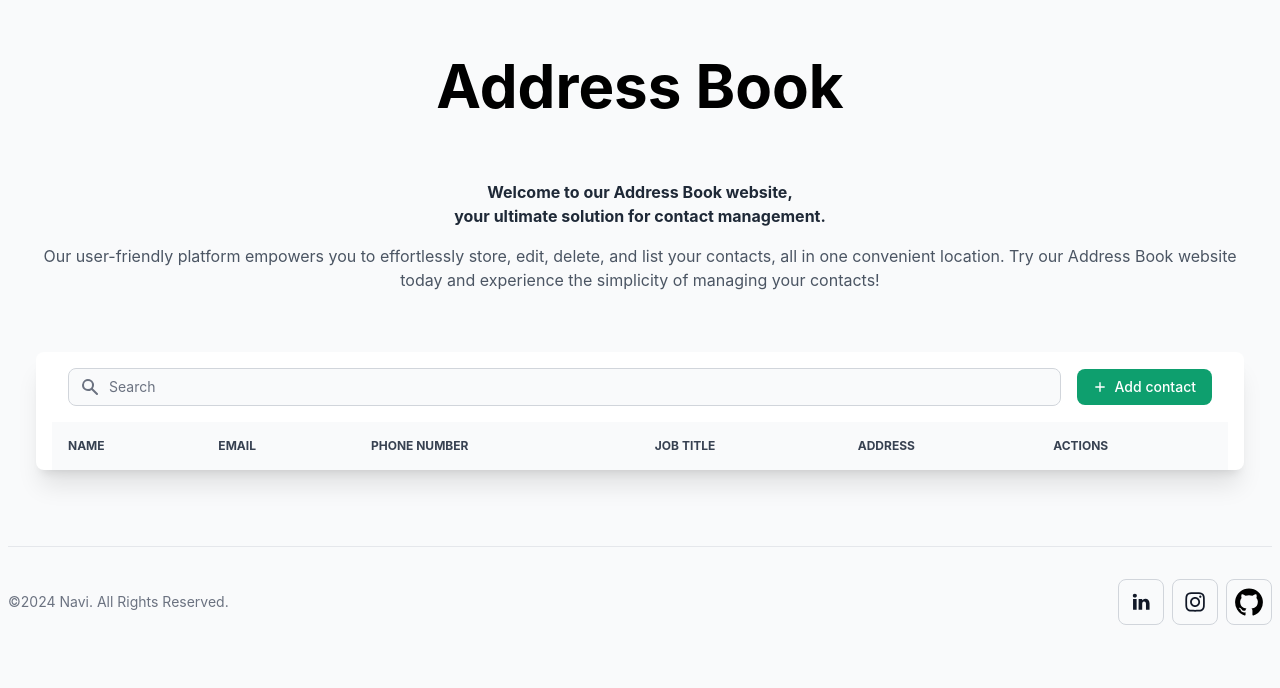
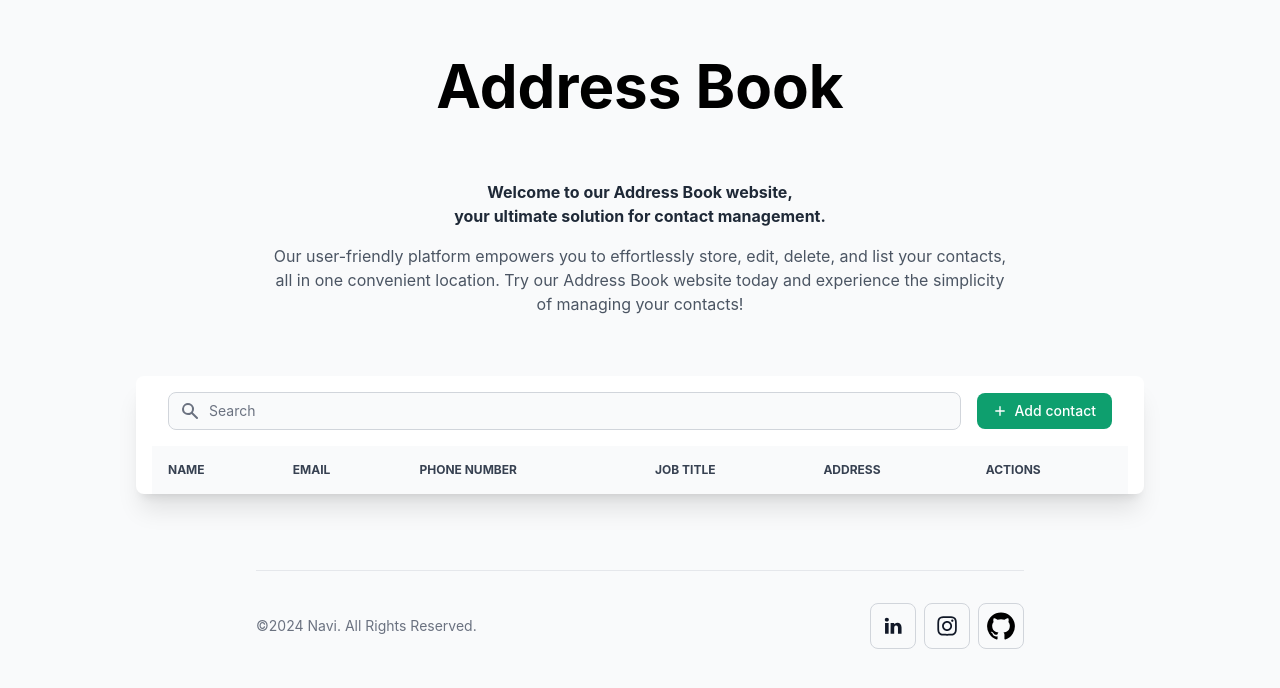
Before and after one commit to navi-0115/address-book, a website: page index.html in a window 1280 px wide. Drawn offline with nearby package versions, Linux system fonts and the light colour scheme; some packages are replaced by stand-ins of ours; a script that the page names is missing.

Commit message:
style(footer): change footer size to max-w-screen-md

```diff
--- a/index.html
+++ b/index.html
@@ -16,9 +16,9 @@
 </head>
 
 <body class="bg-gray-50">
-    <main class="bg-main container mx-auto py-6 max-w-screen-l px-4 lg:px-12">
+    <main class="bg-main container mx-auto py-6 max-w-screen-lg px-4 lg:px-12">
         <!-- Hero Section -->
-        <section id="hero-section" class="text-left">
+        <section id="hero-section" class="text-left mx-auto max-w-screen-md">
             <div class="max-w-s mx-auto px-4 py-8">
                 <div class="content-center">
                     <h1 class="text-6xl text-center font-bold">
@@ -45,7 +45,7 @@
         <!-- Contact List Section -->
         <section class="mt-10 px-3 sm:p-5 antialiased ">
             <!-- Container -->
-            <div class="mx-auto max-w-screen-xl px-4 lg:px-2">
+            <div class="mx-auto max-w-screen-lg px-4 lg:px-2">
                 <div
                     class="bg-white dark:bg-gray-900 relative px-4 drop-shadow-md shadow-xl sm:rounded-lg overflow-hidden">
                     <div
@@ -264,9 +264,9 @@
     </main>
 
     <!-- footer -->
-    <footer class="m-2">
-        <hr class="my-2 max-w-l border-gray-200 sm:mx-auto dark:border-gray-700 lg:my-8" />
-        <div class="sm:flex sm:items-center sm:justify-between">
+    <footer class="m-2 max-w-screen-md mx-auto">
+        <hr class="my-2 max-w-l border-gray-200 sm:mx-auto dark:border-gray-700 lg:my-8 max-w-screen-md" />
+        <div class="sm:flex sm:items-center sm:justify-between w-full content-center max-w-screen-md">
             <span class="text-sm text-gray-500 sm:text-center dark:text-gray-400">©2024 <a
                     href="https://github.com/navi-0115" class="hover:underline">Navi</a>. All Rights Reserved.
             </span>
```
